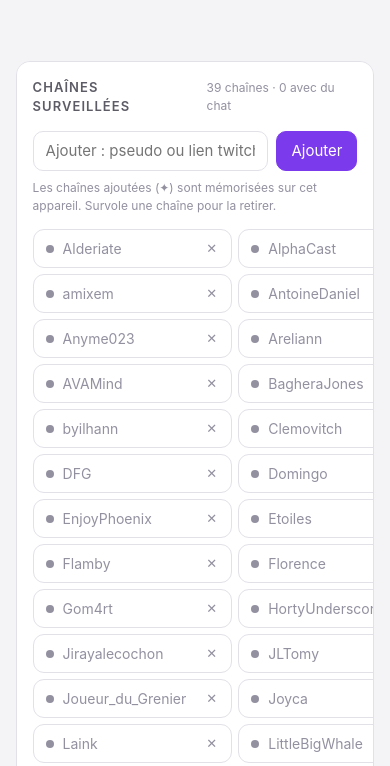
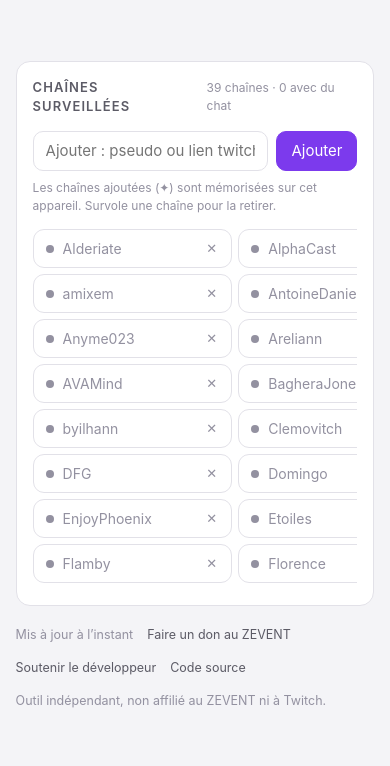
Before and after one commit to GuillaumeSrn/Rat-Des-Tombolas, a website with bundled scripts: page docs/index.html in a window 390 px wide. Shown: the part 1015-1781 px from the top of the page. Built offline with nearby package versions, Linux system fonts and the light colour scheme; no server answers.

Commit message:
Liste des chaînes : hauteur limitée avec défilement interne

```diff
--- a/docs/style.css
+++ b/docs/style.css
@@ -175,8 +175,8 @@
   /* ── disposition : contenu + panneau des chaînes à droite ── */
   .layout { display: flex; gap: 28px; align-items: flex-start; }
   .layout main { flex: 1; min-width: 0; }
-  #side { width: 360px; flex: none; position: sticky; top: 16px; max-height: calc(100vh - 32px); overflow: auto; background: var(--surface); border: 1px solid var(--border); border-radius: var(--radius); padding: 16px; }
-  #side .grid { grid-template-columns: 1fr; gap: 6px; }
+  #side { width: 360px; flex: none; position: sticky; top: 16px; display: flex; flex-direction: column; max-height: calc(100vh - 32px); background: var(--surface); border: 1px solid var(--border); border-radius: var(--radius); padding: 16px; }
+  #side .grid { grid-template-columns: 1fr; gap: 6px; overflow-y: auto; max-height: 520px; min-height: 0; padding-right: 4px; scrollbar-width: thin; }
   #side .chip { padding: 8px 12px; font-size: 14px; }
   #side .chip .x { display: inline; opacity: 0; }
   #side .chip:hover .x { opacity: 1; }
@@ -185,7 +185,7 @@
   @media (max-width: 980px) {
     .layout { flex-direction: column; }
     #side { width: 100%; position: static; max-height: none; }
-    #side .grid { grid-template-columns: 1fr 1fr; }
+    #side .grid { grid-template-columns: 1fr 1fr; max-height: 360px; }
     #side .chip .x { opacity: 1; }
   }
   /* ── infobulles custom (data-tip), instantanées ── */
```
